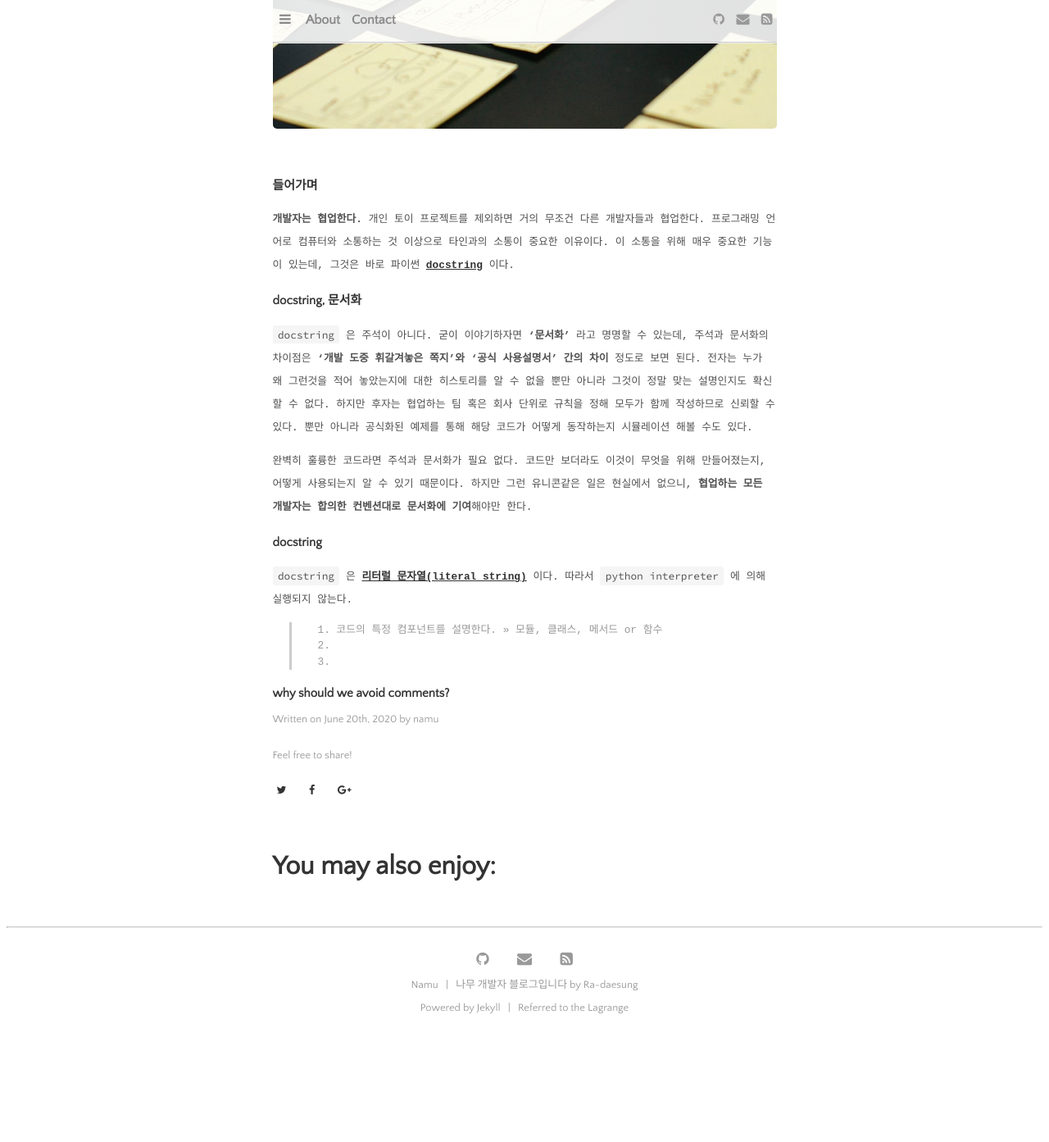
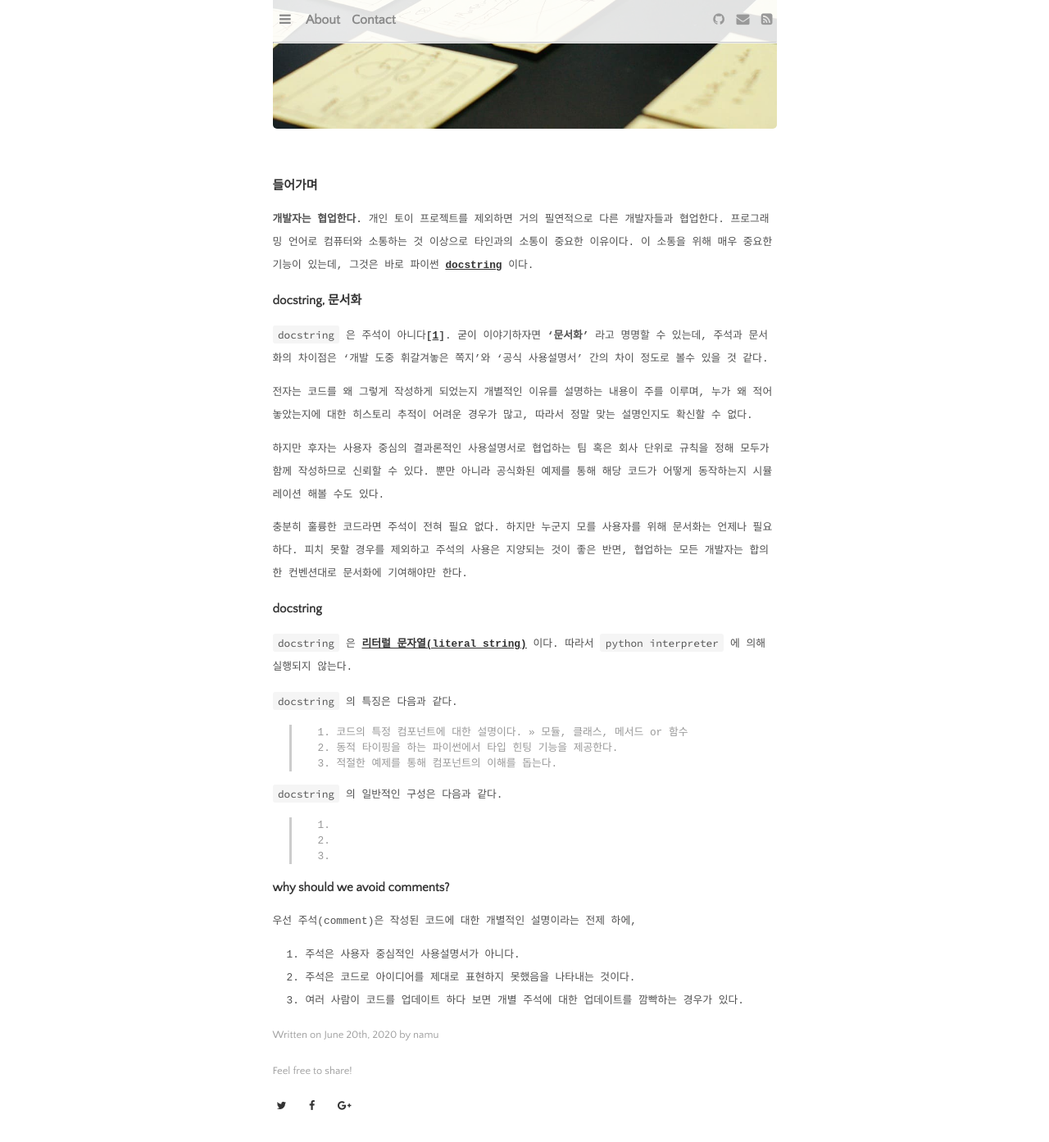
Before and after one commit to daesungRa/namu, a Jekyll site: the page built from _posts/python/2020-06-21-docstring.markdown, in a window 1280 px wide and 1400 px high, scrolled down 454 px. Shown: the top 1393 px of the window at 82% size. Built offline with Jekyll 4.4.1, drawn with Linux system fonts in a browser that asks for light colours; some web fonts are replaced; before the commit the page ends 1745 px from its top, so only the background shows below that.

Commit message:
python-post: Add docstring

```diff
--- a/_posts/python/2020-06-21-docstring.markdown
+++ b/_posts/python/2020-06-21-docstring.markdown
@@ -11,31 +11,48 @@ image-view: true
 ### 들어가며
 
 **개발자는 협업한다.**
-개인 토이 프로젝트를 제외하면 거의 무조건 다른 개발자들과 협업한다.
+개인 토이 프로젝트를 제외하면 거의 필연적으로 다른 개발자들과 협업한다.
 프로그래밍 언어로 컴퓨터와 소통하는 것 이상으로 타인과의 소통이 중요한 이유이다.
 이 소통을 위해 매우 중요한 기능이 있는데, 그것은 바로 파이썬
 **[docstring](https://wikidocs.net/16050)** 이다.
 
 ### docstring, 문서화
 
-`docstring` 은 주석이 아니다.
+`docstring` 은 주석이 아니다**\[[1](#why-should-we-avoid-comments?)\]**.
 굳이 이야기하자면 **'문서화'** 라고 명명할 수 있는데, 주석과 문서화의 차이점은
-**'개발 도중 휘갈겨놓은 쪽지'와 '공식 사용설명서' 간의 차이** 정도로 보면 된다.
-전자는 누가 왜 그런것을 적어 놓았는지에 대한 히스토리를 알 수 없을 뿐만 아니라 그것이 정말 맞는 설명인지도 확신할 수 없다.
-하지만 후자는 협업하는 팀 혹은 회사 단위로 규칙을 정해 모두가 함께 작성하므로 신뢰할 수 있다.
+'개발 도중 휘갈겨놓은 쪽지'와 '공식 사용설명서' 간의 차이 정도로 볼수 있을 것 같다.
+
+전자는 코드를 왜 그렇게 작성하게 되었는지 개별적인 이유를 설명하는 내용이 주를 이루며,
+누가 왜 적어 놓았는지에 대한 히스토리 추적이 어려운 경우가 많고, 따라서 정말 맞는 설명인지도 확신할 수 없다.
+
+하지만 후자는 사용자 중심의 결과론적인 사용설명서로 협업하는 팀 혹은 회사 단위로 규칙을 정해 모두가 함께 작성하므로 신뢰할 수 있다.
 뿐만 아니라 공식화된 예제를 통해 해당 코드가 어떻게 동작하는지 시뮬레이션 해볼 수도 있다.
 
-완벽히 훌륭한 코드라면 주석과 문서화가 필요 없다.
-코드만 보더라도 이것이 무엇을 위해 만들어졌는지, 어떻게 사용되는지 알 수 있기 때문이다.
-하지만 그런 유니콘같은 일은 현실에서 없으니, **협업하는 모든 개발자는 합의한 컨벤션대로 문서화에 기여**해야만 한다.
+충분히 훌륭한 코드라면 주석이 전혀 필요 없다. 하지만 누군지 모를 사용자를 위해 문서화는 언제나 필요하다.
+피치 못할 경우를 제외하고 주석의 사용은 지양되는 것이 좋은 반면,
+협업하는 모든 개발자는 합의한 컨벤션대로 문서화에 기여해야만 한다.
 
 ### docstring
 
 `docstring` 은 **[리터럴 문자열(literal string)](https://www.computerhope.com/jargon/l/literal.htm)** 이다.
 따라서 `python interpreter` 에 의해 실행되지 않는다.
 
-> 1. 코드의 특정 컴포넌트를 설명한다. >> 모듈, 클래스, 메서드 or 함수
+`docstring` 의 특징은 다음과 같다.
+
+> 1. 코드의 특정 컴포넌트에 대한 설명이다. >> 모듈, 클래스, 메서드 or 함수
+> 2. 동적 타이핑을 하는 파이썬에서 타입 힌팅 기능을 제공한다.
+> 3. 적절한 예제를 통해 컴포넌트의 이해를 돕는다.
+
+`docstring` 의 일반적인 구성은 다음과 같다.
+
+> 1.
 > 2.
 > 3.
 
 ### why should we avoid comments?
+
+우선 주석(comment)은 작성된 코드에 대한 개별적인 설명이라는 전제 하에,
+
+1. 주석은 사용자 중심적인 사용설명서가 아니다.
+2. 주석은 코드로 아이디어를 제대로 표현하지 못했음을 나타내는 것이다.
+3. 여러 사람이 코드를 업데이트 하다 보면 개별 주석에 대한 업데이트를 깜빡하는 경우가 있다.
```
